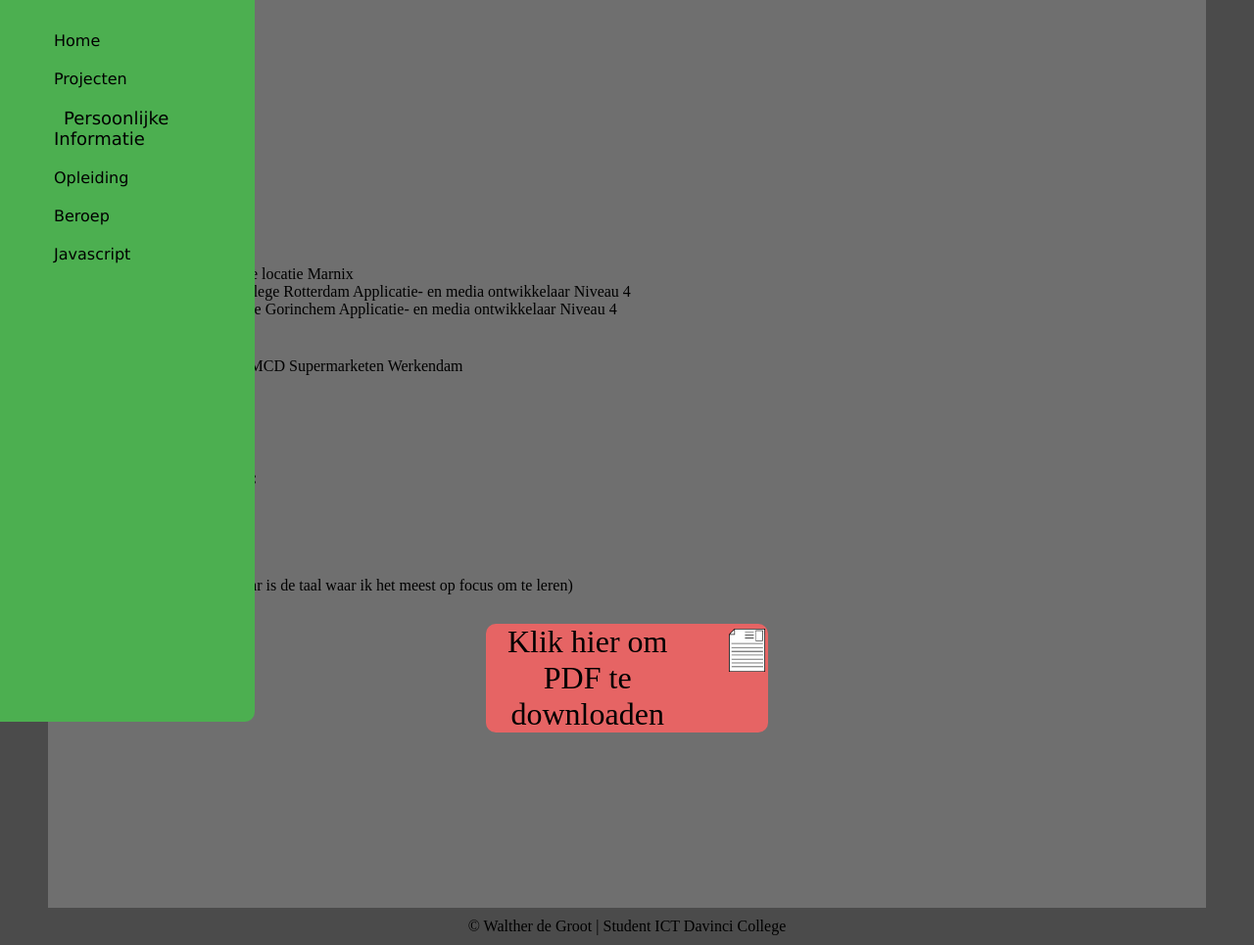
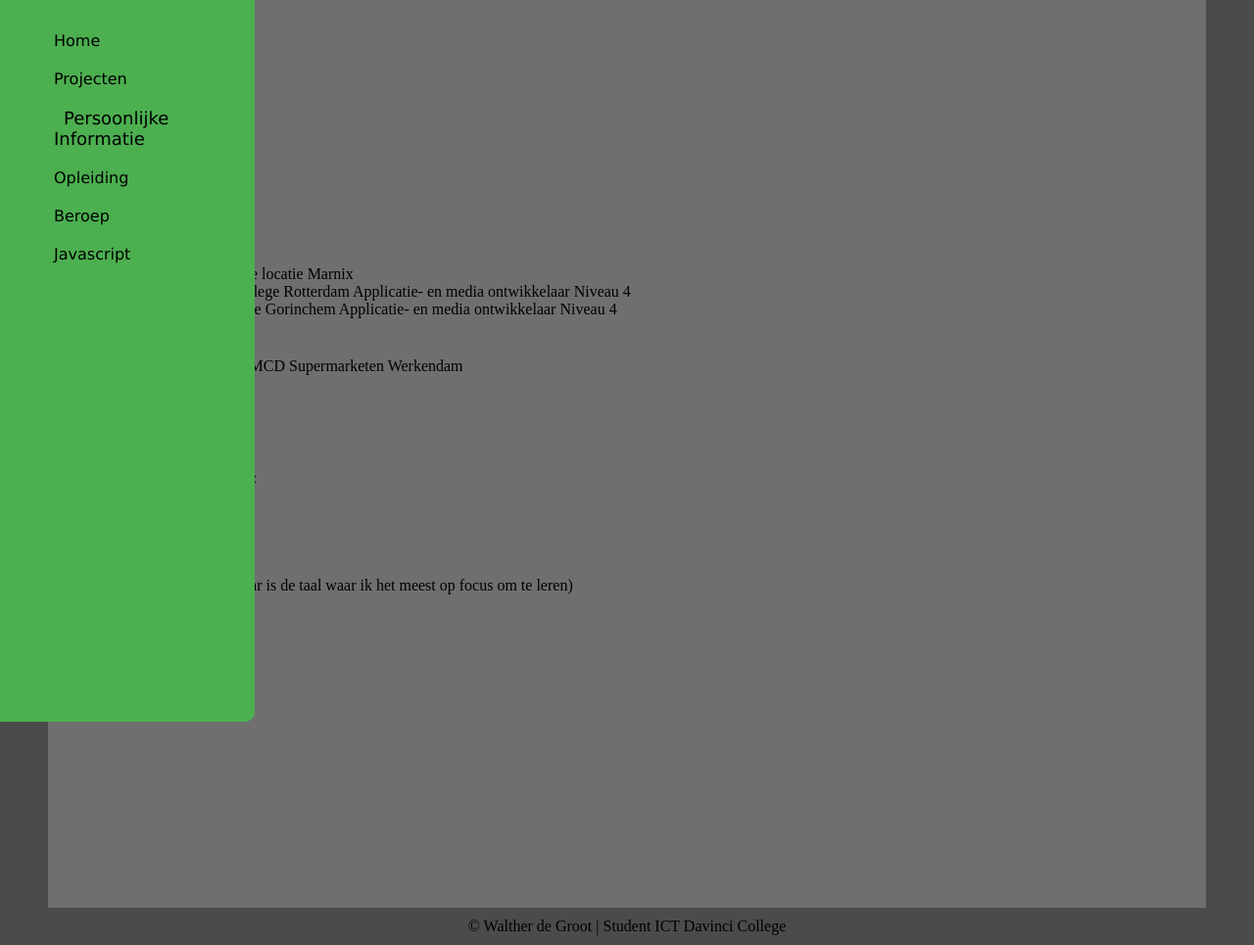
Before and after one commit to waltherdegroot/waltherdegroot.github.io, a plain HTML site: page persoonlijke_info.html in a window 1280 px wide. Shown: the part 73-1038 px from the top of the page at 98% size. Drawn offline with Linux system fonts and the light colour scheme.

Commit message:
Update persoonlijke_info.html

```diff
--- a/persoonlijke_info.html
+++ b/persoonlijke_info.html
@@ -60,10 +60,7 @@
 					<li>C#(Beperkte kennis maar is de taal waar ik het meest op focus om te leren)</li>
 				</ul>
 
-			<div id="download_pdf">
-				<a href="./media/files/cv.pdf" download="CV">
-				<img id="download_img" src="./media/images/File_Icon.png" alt="download image"> Klik hier om PDF te downloaden</a>
-			</div>
+
 		</main>
 		<footer>
 			&copy; Walther de Groot | Student ICT Davinci College
```
